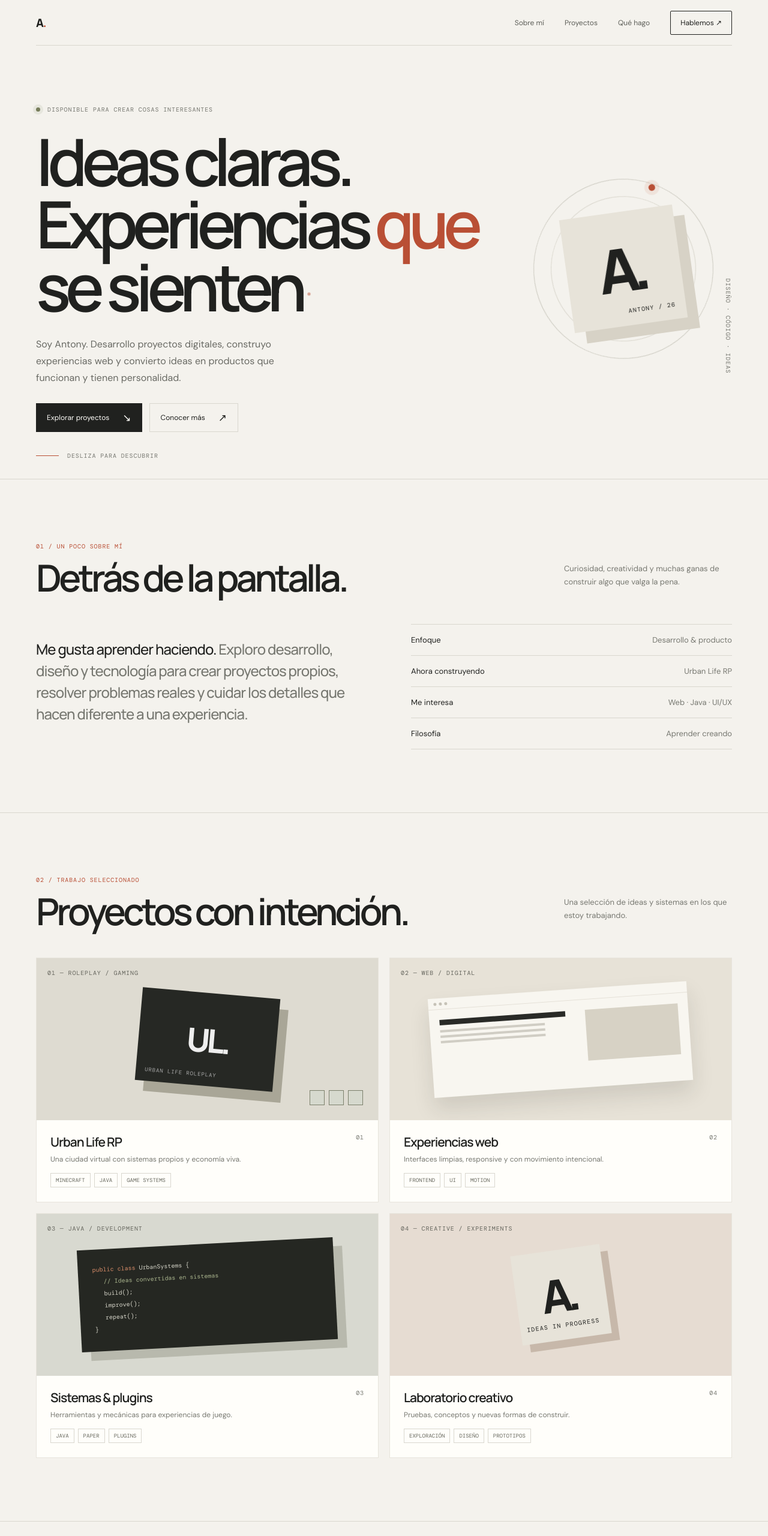
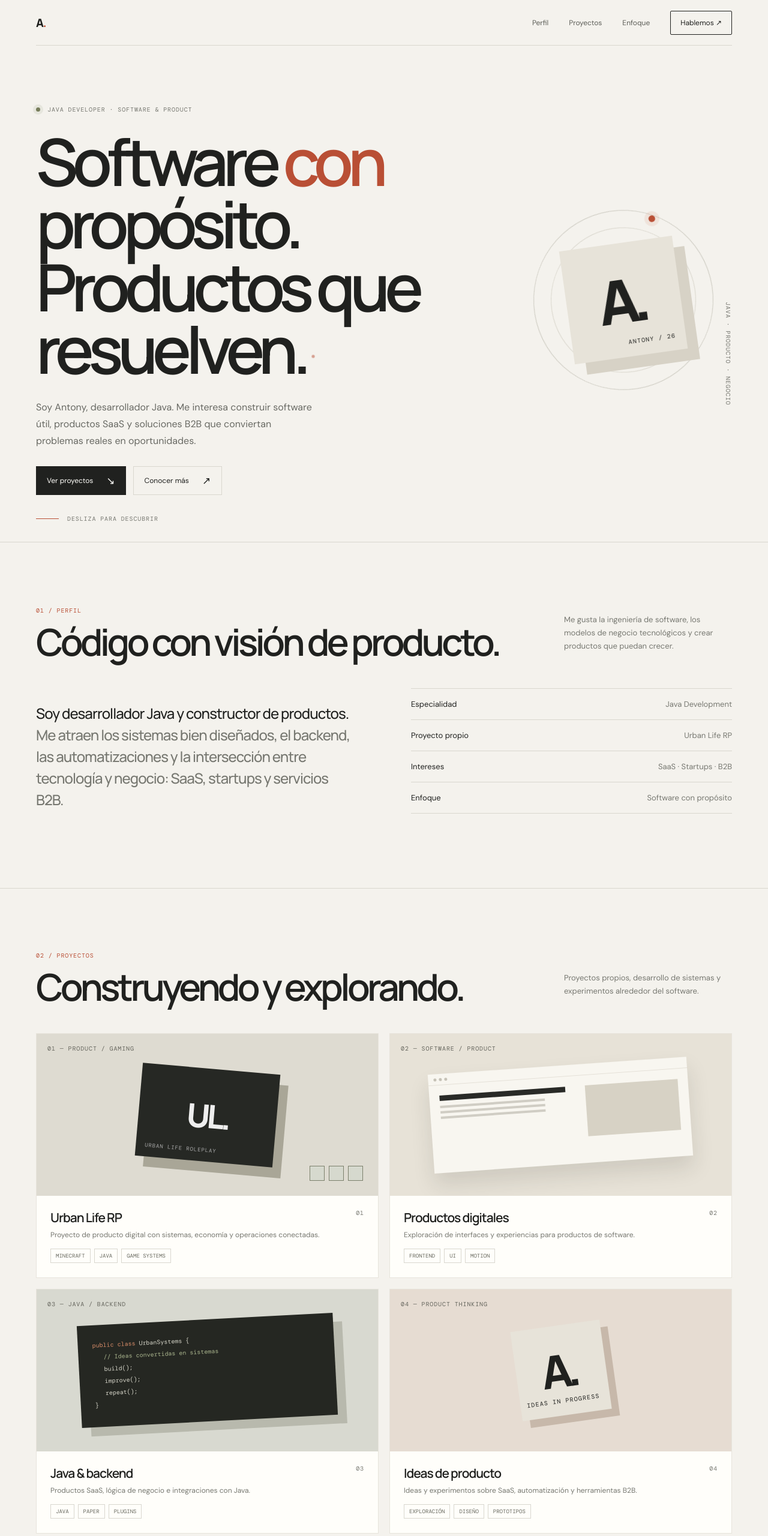
Before and after one commit to Antonysss/Antony-web, a plain HTML site: page index.html in a window 1280 px wide. Shown: the top 2560 px of the page at 60% size. Drawn offline with nearby package versions, Linux system fonts and the light colour scheme.

Commit message:
Refocus portfolio on Java, SaaS, startups and B2B

```diff
--- a/index.html
+++ b/index.html
@@ -4,8 +4,8 @@
   <meta charset="UTF-8" />
   <meta name="viewport" content="width=device-width, initial-scale=1.0" />
   <meta name="theme-color" content="#f4f2ed" />
-  <meta name="description" content="Portafolio de Antony — desarrollo web, experiencias digitales y proyectos." />
-  <title>Antony — Diseñando y construyendo en digital</title>
+  <meta name="description" content="Antony — Desarrollador Java enfocado en software, SaaS y soluciones tecnológicas." />
+  <title>Antony — Java Developer & Software Builder</title>
   <link rel="preconnect" href="https://fonts.googleapis.com">
   <link rel="preconnect" href="https://fonts.gstatic.com" crossorigin>
   <link href="https://fonts.googleapis.com/css2?family=DM+Mono:wght@400;500&family=DM+Sans:wght@400;500;600;700&family=Manrope:wght@400;500;600;700;800&display=swap" rel="stylesheet">
@@ -18,7 +18,7 @@
   <header class="wrap topbar">
     <a class="brand" href="#" aria-label="Antony inicio">A<span>.</span></a>
     <nav aria-label="Navegación principal">
-      <a href="#sobre-mi">Sobre mí</a><a href="#proyectos">Proyectos</a><a href="#servicios">Qué hago</a>
+      <a href="#sobre-mi">Perfil</a><a href="#proyectos">Proyectos</a><a href="#servicios">Enfoque</a>
       <a class="nav-cta" href="#contacto">Hablemos ↗</a>
     </nav>
   </header>
@@ -26,29 +26,29 @@
   <main>
     <section class="wrap hero">
       <div>
-        <div class="eyebrow mono reveal"><span class="dot"></span> Disponible para crear cosas interesantes</div>
-        <h1 class="reveal delay-1">Ideas claras.<br>Experiencias <em>que</em><br>se sienten<span class="cursor"></span></h1>
-        <p class="hero-copy reveal delay-2">Soy Antony. Desarrollo proyectos digitales, construyo experiencias web y convierto ideas en productos que funcionan y tienen personalidad.</p>
-        <div class="actions reveal delay-3"><a class="btn" href="#proyectos">Explorar proyectos <span class="arrow">↘</span></a><a class="btn secondary" href="#sobre-mi">Conocer más <span class="arrow">↗</span></a></div>
+        <div class="eyebrow mono reveal"><span class="dot"></span> JAVA DEVELOPER · SOFTWARE & PRODUCT</div>
+        <h1 class="reveal delay-1">Software <em>con</em><br>propósito.<br>Productos que<br>resuelven.<span class="cursor"></span></h1>
+        <p class="hero-copy reveal delay-2">Soy Antony, desarrollador Java. Me interesa construir software útil, productos SaaS y soluciones B2B que conviertan problemas reales en oportunidades.</p>
+        <div class="actions reveal delay-3"><a class="btn" href="#proyectos">Ver proyectos <span class="arrow">↘</span></a><a class="btn secondary" href="#sobre-mi">Conocer más <span class="arrow">↗</span></a></div>
       </div>
       <div class="hero-art reveal delay-2" aria-label="Monograma decorativo A">
         <div class="orbit"><span class="orbit-dot"></span></div>
         <div class="monogram"><span>A.</span><small>ANTONY / 26</small></div>
-        <div class="art-note mono">DISEÑO · CÓDIGO · IDEAS</div>
+        <div class="art-note mono">JAVA · PRODUCTO · NEGOCIO</div>
       </div>
       <div class="scroll-note mono">Desliza para descubrir</div>
     </section>
 
     <section class="section" id="sobre-mi">
       <div class="wrap">
-        <div class="section-head reveal"><div><div class="kicker mono">01 / Un poco sobre mí</div><h2>Detrás de la pantalla.</h2></div><p class="section-intro">Curiosidad, creatividad y muchas ganas de construir algo que valga la pena.</p></div>
+        <div class="section-head reveal"><div><div class="kicker mono">01 / Perfil</div><h2>Código con visión de producto.</h2></div><p class="section-intro">Me gusta la ingeniería de software, los modelos de negocio tecnológicos y crear productos que puedan crecer.</p></div>
         <div class="about-grid">
-          <p class="about-text reveal">Me gusta aprender haciendo. <span>Exploro desarrollo, diseño y tecnología para crear proyectos propios, resolver problemas reales y cuidar los detalles que hacen diferente a una experiencia.</span></p>
+          <p class="about-text reveal">Soy desarrollador Java y constructor de productos. <span>Me atraen los sistemas bien diseñados, el backend, las automatizaciones y la intersección entre tecnología y negocio: SaaS, startups y servicios B2B.</span></p>
           <div class="facts reveal delay-1">
-            <div class="fact"><span>Enfoque</span><span>Desarrollo & producto</span></div>
-            <div class="fact"><span>Ahora construyendo</span><span>Urban Life RP</span></div>
-            <div class="fact"><span>Me interesa</span><span>Web · Java · UI/UX</span></div>
-            <div class="fact"><span>Filosofía</span><span>Aprender creando</span></div>
+            <div class="fact"><span>Especialidad</span><span>Java Development</span></div>
+            <div class="fact"><span>Proyecto propio</span><span>Urban Life RP</span></div>
+            <div class="fact"><span>Intereses</span><span>SaaS · Startups · B2B</span></div>
+            <div class="fact"><span>Enfoque</span><span>Software con propósito</span></div>
           </div>
         </div>
       </div>
@@ -56,23 +56,23 @@
 
     <section class="section" id="proyectos">
       <div class="wrap">
-        <div class="section-head reveal"><div><div class="kicker mono">02 / Trabajo seleccionado</div><h2>Proyectos con intención.</h2></div><p class="section-intro">Una selección de ideas y sistemas en los que estoy trabajando.</p></div>
+        <div class="section-head reveal"><div><div class="kicker mono">02 / Proyectos</div><h2>Construyendo y explorando.</h2></div><p class="section-intro">Proyectos propios, desarrollo de sistemas y experimentos alrededor del software.</p></div>
         <div class="project-grid">
           <article class="project reveal">
-            <div class="project-visual"><span class="visual-label mono">01 — ROLEPLAY / GAMING</span><div class="city-card"><strong>UL.</strong><small>URBAN LIFE ROLEPLAY</small></div><div class="stack"><i></i><i></i><i></i></div></div>
-            <div class="project-meta"><div><h3>Urban Life RP</h3><p>Una ciudad virtual con sistemas propios y economía viva.</p><div class="tags"><span class="tag">Minecraft</span><span class="tag">Java</span><span class="tag">Game systems</span></div></div><span class="project-num mono">01</span></div>
+            <div class="project-visual"><span class="visual-label mono">01 — PRODUCT / GAMING</span><div class="city-card"><strong>UL.</strong><small>URBAN LIFE ROLEPLAY</small></div><div class="stack"><i></i><i></i><i></i></div></div>
+            <div class="project-meta"><div><h3>Urban Life RP</h3><p>Proyecto de producto digital con sistemas, economía y operaciones conectadas.</p><div class="tags"><span class="tag">Minecraft</span><span class="tag">Java</span><span class="tag">Game systems</span></div></div><span class="project-num mono">01</span></div>
           </article>
           <article class="project reveal delay-1">
-            <div class="project-visual"><span class="visual-label mono">02 — WEB / DIGITAL</span><div class="browser"><div class="browser-bar"><i></i><i></i><i></i></div><div class="browser-body"><div class="browser-copy"><b></b><span></span><span></span><span></span></div><div class="browser-block"></div></div></div></div>
-            <div class="project-meta"><div><h3>Experiencias web</h3><p>Interfaces limpias, responsive y con movimiento intencional.</p><div class="tags"><span class="tag">Frontend</span><span class="tag">UI</span><span class="tag">Motion</span></div></div><span class="project-num mono">02</span></div>
+            <div class="project-visual"><span class="visual-label mono">02 — SOFTWARE / PRODUCT</span><div class="browser"><div class="browser-bar"><i></i><i></i><i></i></div><div class="browser-body"><div class="browser-copy"><b></b><span></span><span></span><span></span></div><div class="browser-block"></div></div></div></div>
+            <div class="project-meta"><div><h3>Productos digitales</h3><p>Exploración de interfaces y experiencias para productos de software.</p><div class="tags"><span class="tag">Frontend</span><span class="tag">UI</span><span class="tag">Motion</span></div></div><span class="project-num mono">02</span></div>
           </article>
           <article class="project reveal">
-            <div class="project-visual"><span class="visual-label mono">03 — JAVA / DEVELOPMENT</span><div class="code-sheet"><span class="orange">public class</span> UrbanSystems {<br>&nbsp;&nbsp;<span class="green"> // Ideas convertidas en sistemas</span><br>&nbsp;&nbsp; build();<br>&nbsp;&nbsp; improve();<br>&nbsp;&nbsp; repeat();<br>}</div></div>
-            <div class="project-meta"><div><h3>Sistemas & plugins</h3><p>Herramientas y mecánicas para experiencias de juego.</p><div class="tags"><span class="tag">Java</span><span class="tag">Paper</span><span class="tag">Plugins</span></div></div><span class="project-num mono">03</span></div>
+            <div class="project-visual"><span class="visual-label mono">03 — JAVA / BACKEND</span><div class="code-sheet"><span class="orange">public class</span> UrbanSystems {<br>&nbsp;&nbsp;<span class="green"> // Ideas convertidas en sistemas</span><br>&nbsp;&nbsp; build();<br>&nbsp;&nbsp; improve();<br>&nbsp;&nbsp; repeat();<br>}</div></div>
+            <div class="project-meta"><div><h3>Java & backend</h3><p>Productos SaaS, lógica de negocio e integraciones con Java.</p><div class="tags"><span class="tag">Java</span><span class="tag">Paper</span><span class="tag">Plugins</span></div></div><span class="project-num mono">03</span></div>
           </article>
           <article class="project reveal delay-1">
-            <div class="project-visual"><span class="visual-label mono">04 — CREATIVE / EXPERIMENTS</span><div class="monogram" style="width:150px;height:150px;box-shadow:12px 13px 0 #c7b8aa"><span style="font-size:75px">A.</span><small>IDEAS IN PROGRESS</small></div></div>
-            <div class="project-meta"><div><h3>Laboratorio creativo</h3><p>Pruebas, conceptos y nuevas formas de construir.</p><div class="tags"><span class="tag">Exploración</span><span class="tag">Diseño</span><span class="tag">Prototipos</span></div></div><span class="project-num mono">04</span></div>
+            <div class="project-visual"><span class="visual-label mono">04 — PRODUCT THINKING</span><div class="monogram" style="width:150px;height:150px;box-shadow:12px 13px 0 #c7b8aa"><span style="font-size:75px">A.</span><small>IDEAS IN PROGRESS</small></div></div>
+            <div class="project-meta"><div><h3>Ideas de producto</h3><p>Ideas y experimentos sobre SaaS, automatización y herramientas B2B.</p><div class="tags"><span class="tag">Exploración</span><span class="tag">Diseño</span><span class="tag">Prototipos</span></div></div><span class="project-num mono">04</span></div>
           </article>
         </div>
       </div>
@@ -80,26 +80,26 @@
 
     <section class="section" id="servicios">
       <div class="wrap">
-        <div class="section-head reveal"><div><div class="kicker mono">03 / En qué me enfoco</div><h2>De la idea al detalle.</h2></div></div>
+        <div class="section-head reveal"><div><div class="kicker mono">03 / Áreas de trabajo</div><h2>Tecnología que mueve negocios.</h2></div></div>
         <div class="services">
-          <article class="service reveal"><div class="num mono">01 / WEB</div><h3>Desarrollo web</h3><p>Sitios modernos, adaptables y rápidos, con atención a cada interacción.</p></article>
-          <article class="service reveal delay-1"><div class="num mono">02 / SYSTEMS</div><h3>Desarrollo de sistemas</h3><p>Plugins y funcionalidades a medida para dar vida a proyectos digitales.</p></article>
-          <article class="service reveal delay-2"><div class="num mono">03 / CREATIVE</div><h3>Diseño & experiencia</h3><p>Dirección visual, interfaces y animaciones que acompañan, no estorban.</p></article>
+          <article class="service reveal"><div class="num mono">01 / BACKEND</div><h3>Desarrollo Java</h3><p>Backend, APIs, lógica de negocio y sistemas mantenibles para productos reales.</p></article>
+          <article class="service reveal delay-1"><div class="num mono">02 / SAAS</div><h3>Desarrollo de sistemas</h3><p>Herramientas digitales que resuelven necesidades concretas y pueden escalar.</p></article>
+          <article class="service reveal delay-2"><div class="num mono">03 / B2B</div><h3>Soluciones B2B</h3><p>Software a medida, integraciones y automatización de procesos para empresas.</p></article>
         </div>
       </div>
     </section>
 
     <section class="contact" id="contacto">
       <div class="wrap reveal">
-        <div class="kicker mono">04 / ¿Creamos algo?</div>
-        <h2>Las buenas ideas<br>empiezan hablando.</h2>
-        <p>Si tienes un proyecto, una idea o simplemente quieres conectar, puedes encontrarme en GitHub.</p>
-        <a class="btn" href="https://github.com/Antonysss" target="_blank" rel="noreferrer">Visitar mi GitHub <span class="arrow">↗</span></a>
+        <div class="kicker mono">04 / CONTACTO</div>
+        <h2>¿Tienes un problema<br>que resolver?</h2>
+        <p>Me interesan los productos ambiciosos, las ideas bien ejecutadas y colaborar en proyectos donde la tecnología genere valor.</p>
+        <a class="btn" href="https://github.com/Antonysss" target="_blank" rel="noreferrer">Conectar en GitHub <span class="arrow">↗</span></a>
         <div class="contact-links"><a href="https://github.com/Antonysss" target="_blank" rel="noreferrer">GitHub ↗</a><a href="#proyectos">Proyectos ↗</a><a href="#sobre-mi">Sobre mí ↗</a></div>
       </div>
     </section>
   </main>
-  <footer class="wrap footer"><span>© 2026 ANTONY — HECHO CON INTENCIÓN.</span><span>DISEÑO, CÓDIGO & CURIOSIDAD.</span></footer>
+  <footer class="wrap footer"><span>© 2026 ANTONY — HECHO CON INTENCIÓN.</span><span>JAVA · SOFTWARE · PRODUCT.</span></footer>
   <script>
     const observer = new IntersectionObserver((entries) => {
       entries.forEach((entry) => {
```
